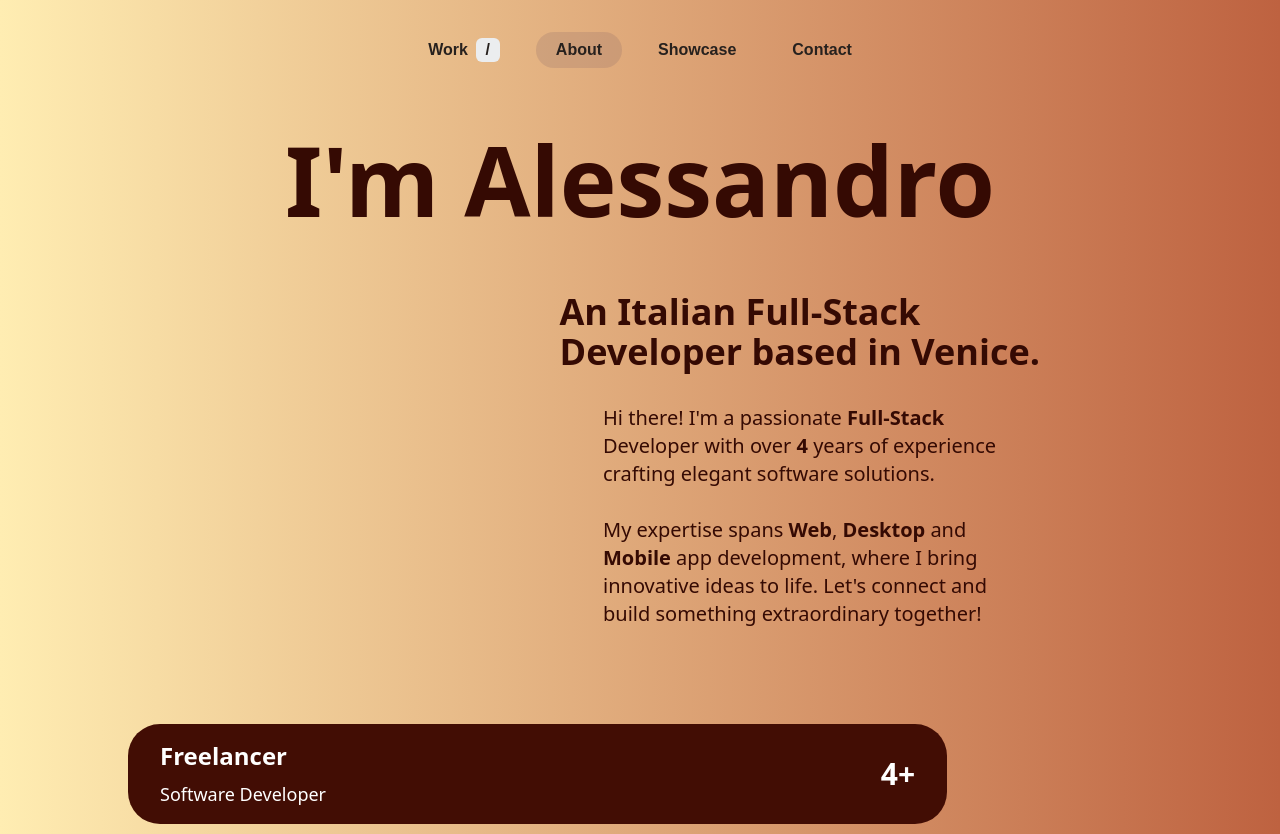
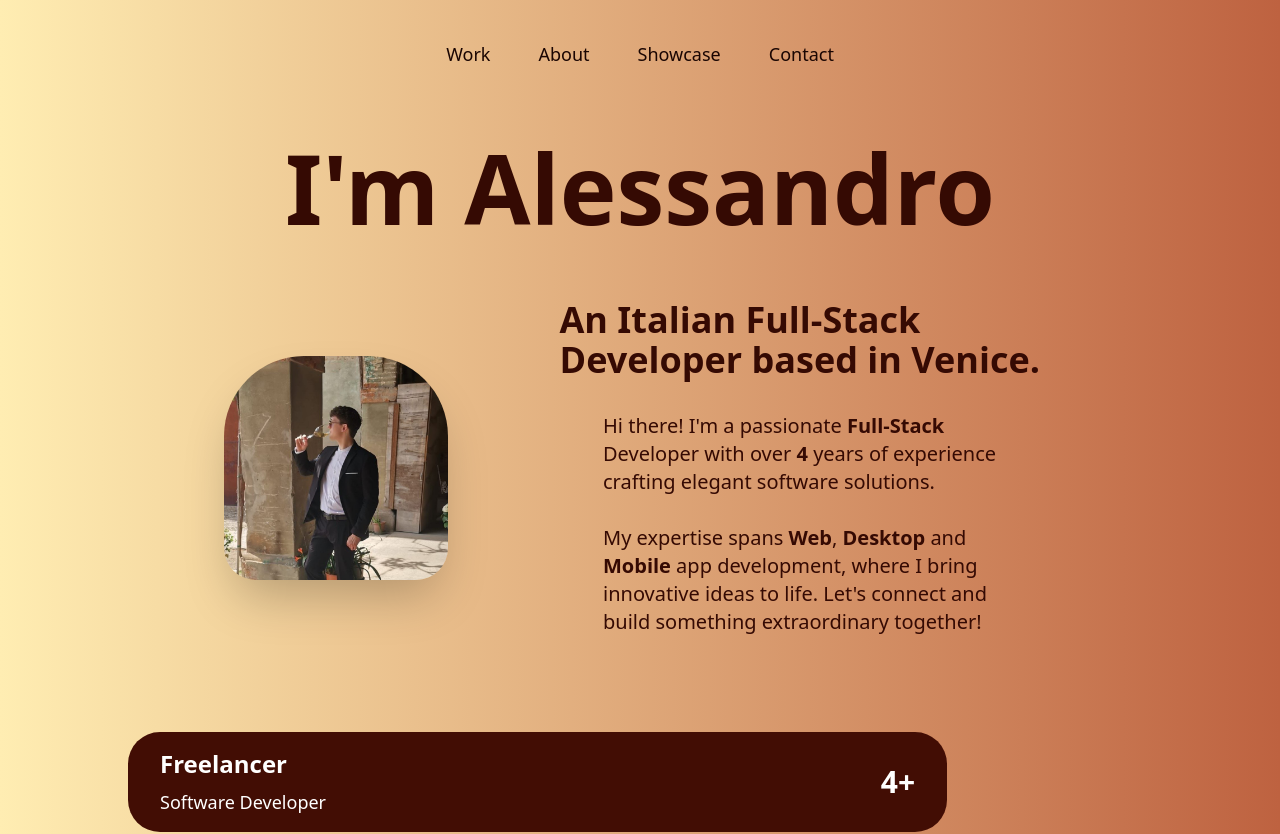
Before and after one commit to Ale-1508/portfolio, a Next.js app: page /about in a window 1280 px wide. Shown: the top 834 px of the page. Built offline with nearby package versions, Linux system fonts and the light colour scheme.

Commit message:
FIX navigation

```diff
--- a/src/app/_core/components/Layout.tsx
+++ b/src/app/_core/components/Layout.tsx
@@ -1,25 +1,25 @@
 import React, { ReactNode } from 'react';
 import classNames from 'classnames'
 
-import Navbar from './Navbar';
+import Navbar from './navbar/Navbar';
 import Footer from './Footer';
 
 import { activePalette } from "@/logic/_core/common/colors";
 
 type LayoutProps = {
   children: ReactNode;
-  currentPath: string;
+  currentPath?: string;
   className?: string;
 };
 
-const Layout: React.FC<LayoutProps> = ({ children, currentPath, className } ) => {
+const Layout: React.FC<LayoutProps> = ({ children, className }) => {
 
   return (
     <div
       className='flex flex-col gap-8 w-full'
-      style={{background: activePalette.bgGradient}}
+      style={{ background: activePalette.bgGradient }}
     >
-      <Navbar currentPath={currentPath}/>
+      <Navbar />
       <div className={classNames(
         "flex flex-col gap-16 font-sans",
         `${activePalette.bg.selection} selection:text-primary-50`,
--- a/src/app/_core/components/alerts/Modal.tsx
+++ b/src/app/_core/components/alerts/Modal.tsx
@@ -58,7 +58,6 @@ const Modal: React.FC<ModalProps> = ({ onClose, onOk, isWaiting, children, isOpe
         ) : null
 
     useEffect(() => {
-        console.log(isWaiting)
         if(isOpen){
             dialogRef.current?.showModal();
             document.addEventListener('click', () => { closeDialog() });
--- /dev/null
+++ b/src/app/_core/components/navbar/Navbar.tsx
@@ -0,0 +1,82 @@
+"use client";
+import { useRouter } from "next/navigation";
+import Link from "next/link";
+import { activePalette } from "@/logic/_core/common/colors";
+import { useNavbarContext } from "./context/NavbarContext";
+
+const Navbar = () => {
+  const { navbarState, setNavbarState } = useNavbarContext();
+  const router = useRouter();
+
+  const handleClick = async (event: React.MouseEvent<HTMLLIElement>, optionIndex: number, href: string) => {
+    event.preventDefault();
+    console.log("Handling click event");
+
+    const liElement = event.currentTarget;
+    const rect = liElement.getBoundingClientRect();
+    const navRect = liElement.closest("nav")!.getBoundingClientRect();
+
+    const newPosition = {
+      top: rect.top - navRect.top,
+      left: rect.left - navRect.left,
+      height: rect.height,
+      width: rect.width,
+    };
+
+    const updatedNavbarOptions = navbarState.navbarOptions.map((option, index) => ({
+      ...option,
+      isSelected: index === optionIndex,
+    }));
+
+    setNavbarState(() => {
+      console.log("Updating navbar state:", {
+        navbarOptions: updatedNavbarOptions,
+        position: newPosition,
+      });
+      return {
+        navbarOptions: updatedNavbarOptions,
+        position: newPosition,
+      };
+    });
+
+    setTimeout(() => {
+      router.push(href);
+    }, 300);
+  };
+
+
+  return (
+    <nav className="relative mt-8 sm:mb-8 justify-center flex-col sm:flex-row flex gap-4">
+      <ul className="flex flex-row gap-4 items-center">
+        {navbarState.navbarOptions.map((option, index) => (
+          <li
+            key={index}
+            onClick={(e) => handleClick(e, index, option.href)}
+            className={`${option.isSelected
+              ? "text-secondary"
+              : `${activePalette.bg.hover["100"]} hover:bg-opacity-50 ${activePalette.text.primary["800"]}`
+              } text-center text-lg select-none font-medium font-sans py-2 px-4 rounded-4xl z-10 overflow-hidden transition-colors duration-100 ease-in-out`}
+          >
+            <Link
+              href={option.href}
+              onClick={(e) => e.preventDefault()}
+            >
+              {option.content}
+            </Link>
+          </li>
+        ))}
+      </ul>
+      <div
+        style={{
+          top: `${navbarState.position.top}px`,
+          left: `${navbarState.position.left}px`,
+          height: `${navbarState.position.height}px`,
+          width: `${navbarState.position.width}px`,
+        }}
+        className={`${activePalette.bg.primary["300"]} bg-opacity-50 rounded-4xl w-24 h-10 absolute transition-all duration-300 ease-in-out`}
+      ></div>
+    </nav>
+  );
+};
+
+export default Navbar;
--- /dev/null
+++ b/src/app/_core/components/navbar/context/NavbarContext.tsx
@@ -0,0 +1,59 @@
+"use client";
+
+import { createContext, useContext, useState, ReactNode } from "react";
+
+export interface NavbarOption {
+  content: string;
+  href: string;
+  isSelected: boolean;
+}
+
+interface Position {
+  top: number;
+  left: number;
+  height: number;
+  width: number;
+}
+
+interface NavbarState {
+  navbarOptions: NavbarOption[];
+  position: Position;
+}
+
+interface NavbarContextType {
+  navbarState: NavbarState;
+  setNavbarState: React.Dispatch<React.SetStateAction<NavbarState>>;
+}
+
+const NavbarContext = createContext<NavbarContextType | undefined>(undefined);
+
+export const NavbarProvider = ({ children }: { children: ReactNode }) => {
+  const [navbarState, setNavbarState] = useState<NavbarState>({
+    navbarOptions: [
+      { content: "Work", href: "/", isSelected: false },
+      { content: "About", href: "/about", isSelected: false },
+      { content: "Showcase", href: "/showcase", isSelected: false },
+      { content: "Contact", href: "/contact", isSelected: false },
+    ],
+    position: {
+      top: 0,
+      left: 0,
+      height: 0,
+      width: 0,
+    },
+  });
+
+  return (
+    <NavbarContext.Provider value={{ navbarState, setNavbarState }}>
+      {children}
+    </NavbarContext.Provider>
+  );
+};
+
+export const useNavbarContext = () => {
+  const context = useContext(NavbarContext);
+  if (!context) {
+    throw new Error("useNavbarContext must be used within a NavbarProvider");
+  }
+  return context;
+};
--- a/src/app/about/components/AboutMe.tsx
+++ b/src/app/about/components/AboutMe.tsx
@@ -76,7 +76,7 @@ const PictureOfMe = () => {
         height={224}
         alt="A picture of Me"
         style={{ opacity: isLoaded ? 1 : 0 }}
-        onLoadingComplete={() => setIsLoaded(true)}
+        onLoad={() => setIsLoaded(true)}
       />
     </div>
   );
--- a/src/app/about/page.tsx
+++ b/src/app/about/page.tsx
@@ -8,7 +8,7 @@ import PictureGallery from "./components/PictureGallery";
 
 export default function AboutScreen() {
   return (
-    <Layout currentPath="About" className="mx-4 sm:mx-16 md:mx-24 lg:mx-32 gap-24 mb-16">
+    <Layout className="mx-4 sm:mx-16 md:mx-24 lg:mx-32 gap-24 mb-16">
       <AboutMe />
       <TimeLine />
       <WorkPrinciples />
--- a/src/app/contact/page.tsx
+++ b/src/app/contact/page.tsx
@@ -3,7 +3,7 @@ import ContactMeForm from "./components/ContactMeForm";
 
 export default function ContactScreen() {
   return (
-    <Layout currentPath="Contact" className="mx-2 sm:mx-24 gap-4 mb-16">
+    <Layout className="mx-2 sm:mx-24 gap-4 mb-16">
       <ContactMeForm />
     </Layout>
   );
--- a/src/app/education/page.tsx
+++ b/src/app/education/page.tsx
@@ -11,7 +11,7 @@ export default function EducationScreen() {
   }, [])
 
   return (
-    <Layout currentPath="" className="mx-8 sm:mx-16 md:mx-24 lg:mx-32 gap-4 mb-16">
+    <Layout className="mx-8 sm:mx-16 md:mx-24 lg:mx-32 gap-4 mb-16">
       <div className={`
         flex flex-col gap-16 justify-center items-center
         transition-transform duration-500 ease-out ${isVisible ? 'translate-y-0 opacity-100' : '-translate-y-10 opacity-0'}
--- a/src/app/home/HomeScreen.tsx
+++ b/src/app/home/HomeScreen.tsx
@@ -6,7 +6,7 @@ import WorkInProgress from "./components/WorkInProgress";
 
 function HomeScreen() {
   return(
-    <Layout currentPath="Work" className={`
+    <Layout className={`
       gap-12 mb-16
       flex justify-center
     `}>
--- a/src/app/layout.tsx
+++ b/src/app/layout.tsx
@@ -1,6 +1,8 @@
 import type { Metadata } from "next";
 import localFont from "next/font/local";
 import "./globals.css";
+
+import { NavbarProvider } from '@/components/navbar/context/NavbarContext';
 
 const geistSans = localFont({
   src: "./fonts/GeistVF.woff",
@@ -32,7 +34,9 @@ export default function RootLayout({
       <body
         className={`${geistSans.variable} ${geistMono.variable} antialiased`}
       >
-        {children}
+        <NavbarProvider>
+          {children}
+        </NavbarProvider>
       </body>
     </html>
   );
```
Also changed, not shown: src/app/_core/components/Navbar 1.tsx (renamed from src/app/_core/components/Navbar.tsx).
